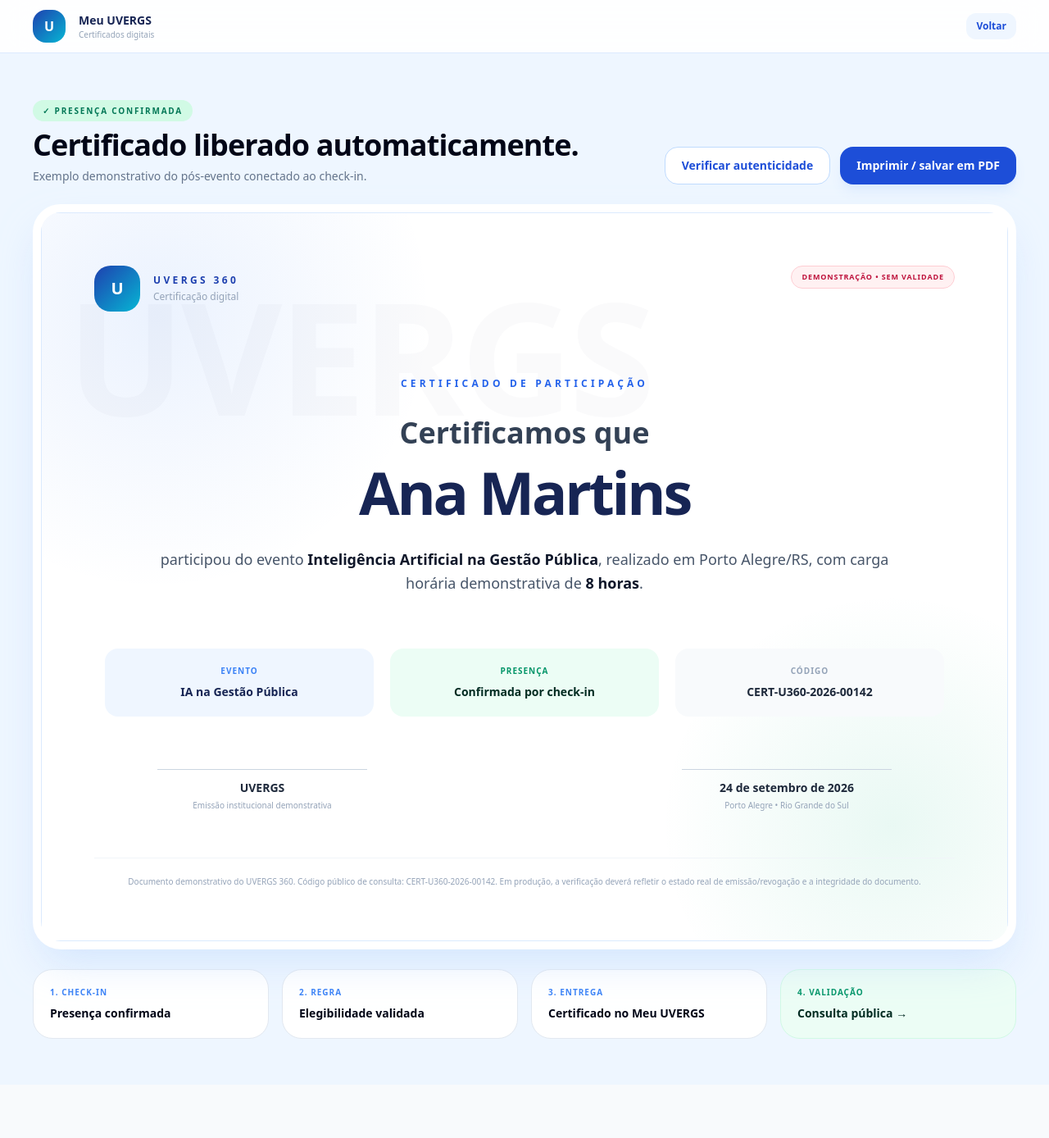
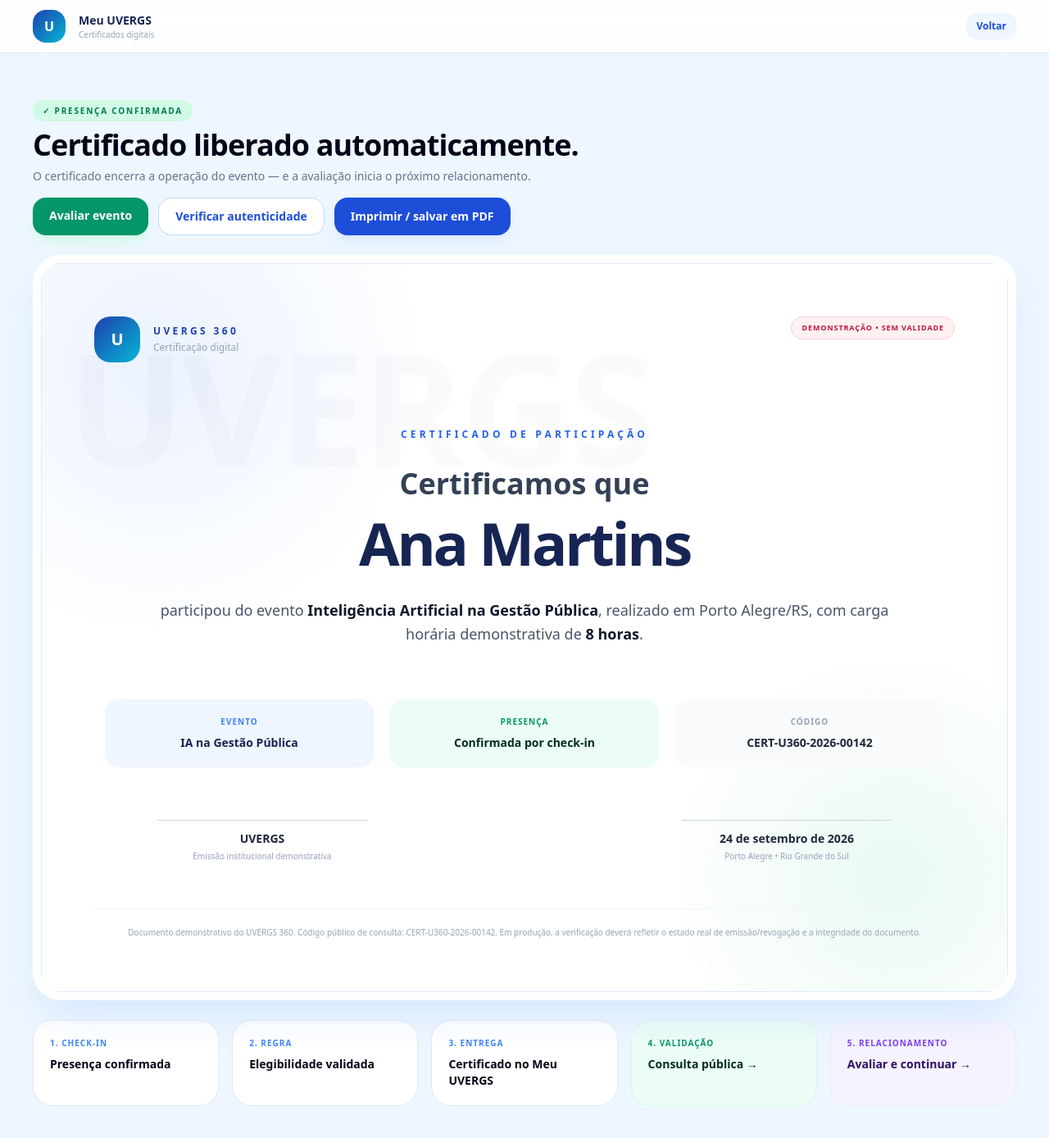
Before and after one commit to Wspinheiro111/uvergs-360, a Next.js app in the folder apps/web/: page /portal/vereador/certificados/ia-gestao-publica in a window 1280 px wide. Shown: the top 1388 px of the page at 82% size. Before the commit the page ends 1323 px from the top, so only its background shows below. Built offline with nearby package versions, Linux system fonts and the light colour scheme.

Commit message:
feat(demo): conectar certificado a avaliacao pos-evento

```diff
--- a/apps/web/src/app/portal/vereador/certificados/ia-gestao-publica/page.tsx
+++ b/apps/web/src/app/portal/vereador/certificados/ia-gestao-publica/page.tsx
@@ -14,8 +14,8 @@
 
     <main className="mx-auto max-w-[1400px] px-5 py-10 lg:px-10 lg:py-14 print:max-w-none print:p-0">
       <div className="mb-6 flex flex-wrap items-end justify-between gap-4 print:hidden">
-        <div><span className="rounded-full bg-emerald-100 px-3 py-1.5 text-[10px] font-black uppercase tracking-[.18em] text-emerald-700">✓ Presença confirmada</span><h1 className="mt-3 text-4xl font-black tracking-tight">Certificado liberado automaticamente.</h1><p className="mt-2 text-sm text-slate-500">Exemplo demonstrativo do pós-evento conectado ao check-in.</p></div>
-        <div className="flex flex-wrap gap-3"><Link href="/certificados/verificar/CERT-U360-2026-00142" className="rounded-2xl border border-blue-200 bg-white px-5 py-3 text-sm font-black text-blue-700">Verificar autenticidade</Link><button onClick={()=>window.print()} className="rounded-2xl bg-blue-700 px-5 py-3 text-sm font-black text-white shadow-lg shadow-blue-100">Imprimir / salvar em PDF</button></div>
+        <div><span className="rounded-full bg-emerald-100 px-3 py-1.5 text-[10px] font-black uppercase tracking-[.18em] text-emerald-700">✓ Presença confirmada</span><h1 className="mt-3 text-4xl font-black tracking-tight">Certificado liberado automaticamente.</h1><p className="mt-2 text-sm text-slate-500">O certificado encerra a operação do evento — e a avaliação inicia o próximo relacionamento.</p></div>
+        <div className="flex flex-wrap gap-3"><Link href="/portal/vereador/avaliacao/ia-gestao-publica" className="rounded-2xl bg-emerald-600 px-5 py-3 text-sm font-black text-white shadow-lg shadow-emerald-100">Avaliar evento</Link><Link href="/certificados/verificar/CERT-U360-2026-00142" className="rounded-2xl border border-blue-200 bg-white px-5 py-3 text-sm font-black text-blue-700">Verificar autenticidade</Link><button onClick={()=>window.print()} className="rounded-2xl bg-blue-700 px-5 py-3 text-sm font-black text-white shadow-lg shadow-blue-100">Imprimir / salvar em PDF</button></div>
       </div>
 
       <section className="relative overflow-hidden rounded-[34px] border-[10px] border-white bg-white shadow-2xl shadow-blue-200/60 print:rounded-none print:border-0 print:shadow-none">
@@ -49,11 +49,12 @@
         </div>
       </section>
 
-      <section className="mt-6 grid gap-4 md:grid-cols-4 print:hidden">
+      <section className="mt-6 grid gap-4 md:grid-cols-5 print:hidden">
         <div className="rounded-[24px] border border-slate-200 bg-white p-5"><p className="text-[10px] font-black uppercase tracking-widest text-blue-500">1. Check-in</p><p className="mt-2 text-sm font-black">Presença confirmada</p></div>
         <div className="rounded-[24px] border border-slate-200 bg-white p-5"><p className="text-[10px] font-black uppercase tracking-widest text-blue-500">2. Regra</p><p className="mt-2 text-sm font-black">Elegibilidade validada</p></div>
         <div className="rounded-[24px] border border-slate-200 bg-white p-5"><p className="text-[10px] font-black uppercase tracking-widest text-blue-500">3. Entrega</p><p className="mt-2 text-sm font-black">Certificado no Meu UVERGS</p></div>
         <Link href="/certificados/verificar/CERT-U360-2026-00142" className="rounded-[24px] border border-emerald-100 bg-emerald-50 p-5"><p className="text-[10px] font-black uppercase tracking-widest text-emerald-600">4. Validação</p><p className="mt-2 text-sm font-black text-emerald-950">Consulta pública →</p></Link>
+        <Link href="/portal/vereador/avaliacao/ia-gestao-publica" className="rounded-[24px] border border-violet-100 bg-violet-50 p-5"><p className="text-[10px] font-black uppercase tracking-widest text-violet-600">5. Relacionamento</p><p className="mt-2 text-sm font-black text-violet-950">Avaliar e continuar →</p></Link>
       </section>
     </main>
   </div>;
```
